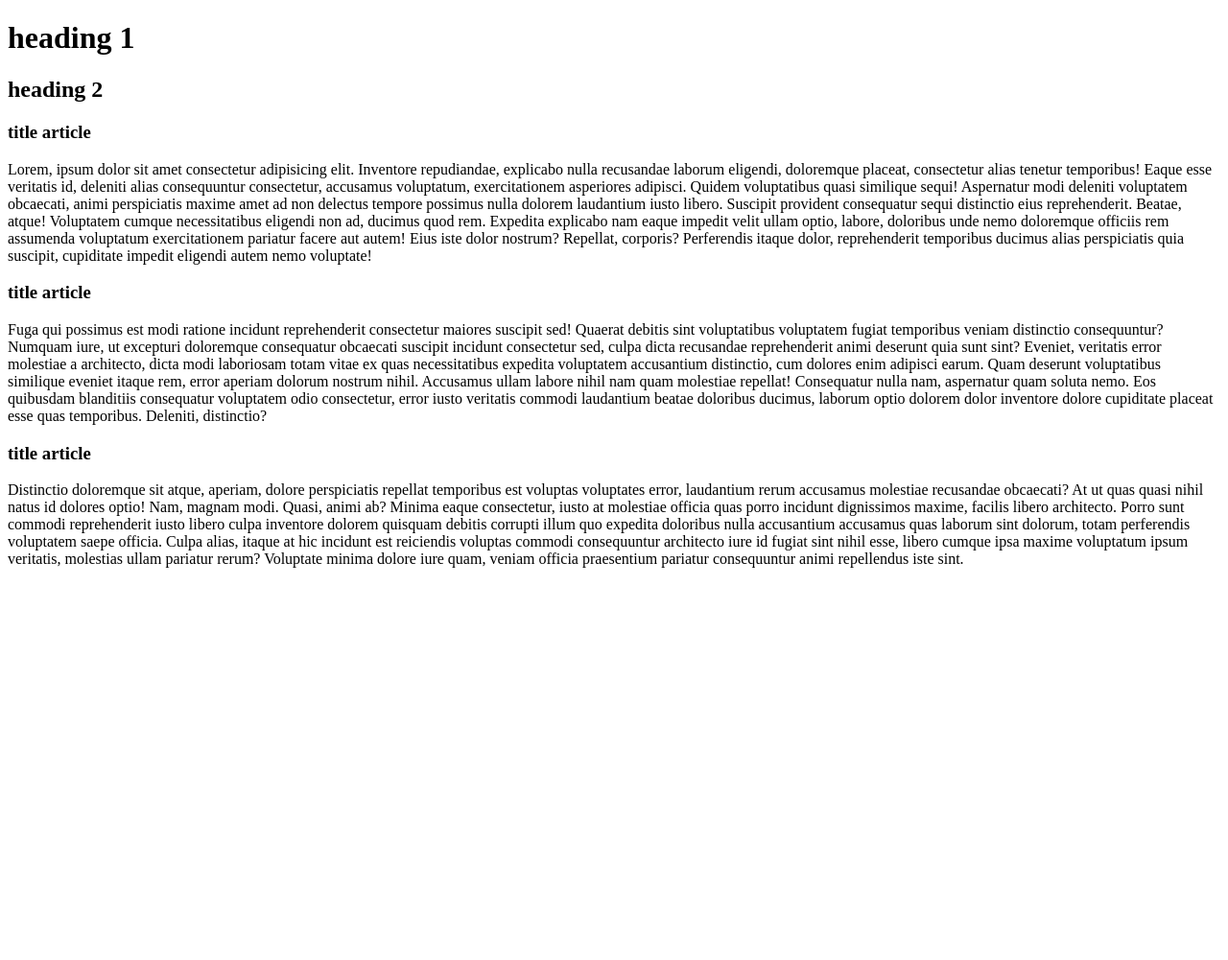
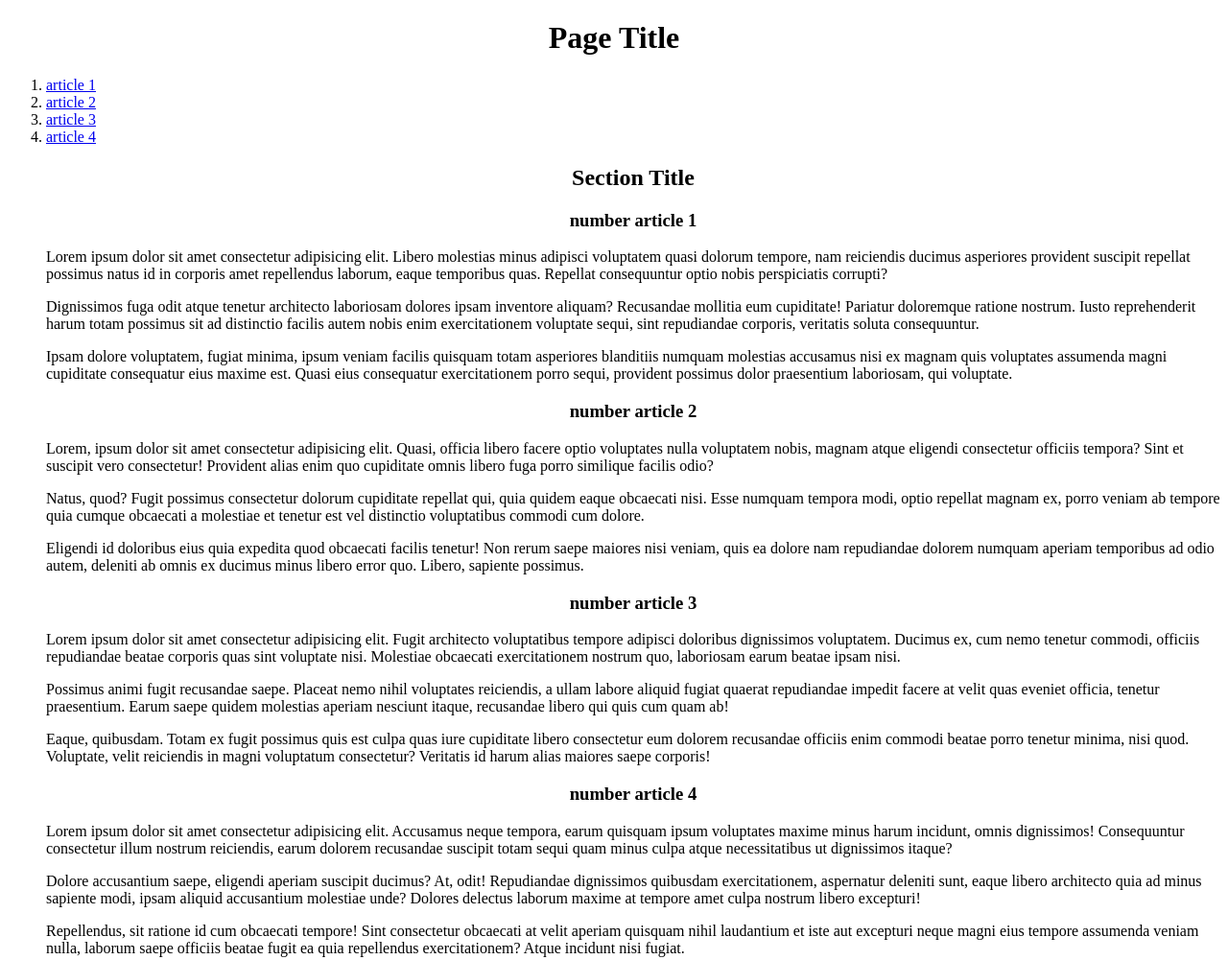
Before and after one commit to Linqui12/css, a plain HTML site: page index.html in a window 1280 px wide. Shown: the whole page at 96% size. Before the commit the page ends 800 px from the top, so only its background shows below. Drawn offline with Linux system fonts and the light colour scheme.

Commit message:
remade document

```diff
--- a/index.html
+++ b/index.html
@@ -2,25 +2,48 @@
 <html lang="en">
 <head>
   <meta charset="UTF-8">
+  <link rel="stylesheet" href="./assets/css/style.css">
   <title>CSS</title>
 </head>
+
 <body >
-<!-- h1.main-heading{heading 1}+section>(h2.main-heading{heading 2})+article.container*3>h3.heading-art{title article}+p>lorem120) -->
-<h1 class="main-heading">heading 1</h1>
-<section>
-  <h2 class="main-heading">heading 2</h2>
-  <article class="container">
-    <h3 class="heading-art">title article</h3>
-    <p>Lorem, ipsum dolor sit amet consectetur adipisicing elit. Inventore repudiandae, explicabo nulla recusandae laborum eligendi, doloremque placeat, consectetur alias tenetur temporibus! Eaque esse veritatis id, deleniti alias consequuntur consectetur, accusamus voluptatum, exercitationem asperiores adipisci. Quidem voluptatibus quasi similique sequi! Aspernatur modi deleniti voluptatem obcaecati, animi perspiciatis maxime amet ad non delectus tempore possimus nulla dolorem laudantium iusto libero. Suscipit provident consequatur sequi distinctio eius reprehenderit. Beatae, atque! Voluptatem cumque necessitatibus eligendi non ad, ducimus quod rem. Expedita explicabo nam eaque impedit velit ullam optio, labore, doloribus unde nemo doloremque officiis rem assumenda voluptatum exercitationem pariatur facere aut autem! Eius iste dolor nostrum? Repellat, corporis? Perferendis itaque dolor, reprehenderit temporibus ducimus alias perspiciatis quia suscipit, cupiditate impedit eligendi autem nemo voluptate!</p>
-  </article>
-  <article class="container">
-    <h3 class="heading-art">title article</h3>
-    <p>Fuga qui possimus est modi ratione incidunt reprehenderit consectetur maiores suscipit sed! Quaerat debitis sint voluptatibus voluptatem fugiat temporibus veniam distinctio consequuntur? Numquam iure, ut excepturi doloremque consequatur obcaecati suscipit incidunt consectetur sed, culpa dicta recusandae reprehenderit animi deserunt quia sunt sint? Eveniet, veritatis error molestiae a architecto, dicta modi laboriosam totam vitae ex quas necessitatibus expedita voluptatem accusantium distinctio, cum dolores enim adipisci earum. Quam deserunt voluptatibus similique eveniet itaque rem, error aperiam dolorum nostrum nihil. Accusamus ullam labore nihil nam quam molestiae repellat! Consequatur nulla nam, aspernatur quam soluta nemo. Eos quibusdam blanditiis consequatur voluptatem odio consectetur, error iusto veritatis commodi laudantium beatae doloribus ducimus, laborum optio dolorem dolor inventore dolore cupiditate placeat esse quas temporibus. Deleniti, distinctio?</p>
-  </article>
-  <article class="container">
-    <h3 class="heading-art">title article</h3>
-    <p>Distinctio doloremque sit atque, aperiam, dolore perspiciatis repellat temporibus est voluptas voluptates error, laudantium rerum accusamus molestiae recusandae obcaecati? At ut quas quasi nihil natus id dolores optio! Nam, magnam modi. Quasi, animi ab? Minima eaque consectetur, iusto at molestiae officia quas porro incidunt dignissimos maxime, facilis libero architecto. Porro sunt commodi reprehenderit iusto libero culpa inventore dolorem quisquam debitis corrupti illum quo expedita doloribus nulla accusantium accusamus quas laborum sint dolorum, totam perferendis voluptatem saepe officia. Culpa alias, itaque at hic incidunt est reiciendis voluptas commodi consequuntur architecto iure id fugiat sint nihil esse, libero cumque ipsa maxime voluptatum ipsum veritatis, molestias ullam pariatur rerum? Voluptate minima dolore iure quam, veniam officia praesentium pariatur consequuntur animi repellendus iste sint.</p>
-  </article>
-</section>
+
+<!-- h1.mainHead+nav>ol>(li.article1{part#})*4+section>h2{namesection}+article[id="#part1"]="link1"*4>h3.heading-art{title article}+p>lorem40 -->
+<h1 align="center",class="mainHead" >Page Title</h1>
+<nav>
+  <ol>
+    <li class="numbers"><a href="#part1">article 1</a></li>
+    <li class="numbers"><a href="#part2">article 2</a></li>
+    <li class="numbers"><a href="#part3">article 3</a></li>
+    <li class="numbers"><a href="#part4">article 4</a></li>
+    <section>
+      <h2 align="center", class="sectionHead">Section Title</h2>
+      <article id="part1">
+        <h3 align="center", class="conteinerHead">number article 1</h3>
+        <p class="particle">Lorem ipsum dolor sit amet consectetur adipisicing elit. Libero molestias minus adipisci voluptatem quasi dolorum tempore, nam reiciendis ducimus asperiores provident suscipit repellat possimus natus id in corporis amet repellendus laborum, eaque temporibus quas. Repellat consequuntur optio nobis perspiciatis corrupti?</p>
+        <p class="particle">Dignissimos fuga odit atque tenetur architecto laboriosam dolores ipsam inventore aliquam? Recusandae mollitia eum cupiditate! Pariatur doloremque ratione nostrum. Iusto reprehenderit harum totam possimus sit ad distinctio facilis autem nobis enim exercitationem voluptate sequi, sint repudiandae corporis, veritatis soluta consequuntur.</p>
+        <p class="particle">Ipsam dolore voluptatem, fugiat minima, ipsum veniam facilis quisquam totam asperiores blanditiis numquam molestias accusamus nisi ex magnam quis voluptates assumenda magni cupiditate consequatur eius maxime est. Quasi eius consequatur exercitationem porro sequi, provident possimus dolor praesentium laboriosam, qui voluptate.</p>
+      </article>
+      <article id="part2">
+        <h3 align="center", class="conteinerHead">number article 2</h3>
+        <p class="particle">Lorem, ipsum dolor sit amet consectetur adipisicing elit. Quasi, officia libero facere optio voluptates nulla voluptatem nobis, magnam atque eligendi consectetur officiis tempora? Sint et suscipit vero consectetur! Provident alias enim quo cupiditate omnis libero fuga porro similique facilis odio?</p>
+        <p class="particle">Natus, quod? Fugit possimus consectetur dolorum cupiditate repellat qui, quia quidem eaque obcaecati nisi. Esse numquam tempora modi, optio repellat magnam ex, porro veniam ab tempore quia cumque obcaecati a molestiae et tenetur est vel distinctio voluptatibus commodi cum dolore.</p>
+        <p class="particle">Eligendi id doloribus eius quia expedita quod obcaecati facilis tenetur! Non rerum saepe maiores nisi veniam, quis ea dolore nam repudiandae dolorem numquam aperiam temporibus ad odio autem, deleniti ab omnis ex ducimus minus libero error quo. Libero, sapiente possimus.</p>
+      </article>
+      <article id="part3">
+        <h3 align="center", class="conteinerHead">number article 3</h3>
+        <p class="particle">Lorem ipsum dolor sit amet consectetur adipisicing elit. Fugit architecto voluptatibus tempore adipisci doloribus dignissimos voluptatem. Ducimus ex, cum nemo tenetur commodi, officiis repudiandae beatae corporis quas sint voluptate nisi. Molestiae obcaecati exercitationem nostrum quo, laboriosam earum beatae ipsam nisi.</p>
+        <p class="particle">Possimus animi fugit recusandae saepe. Placeat nemo nihil voluptates reiciendis, a ullam labore aliquid fugiat quaerat repudiandae impedit facere at velit quas eveniet officia, tenetur praesentium. Earum saepe quidem molestias aperiam nesciunt itaque, recusandae libero qui quis cum quam ab!</p>
+        <p class="particle">Eaque, quibusdam. Totam ex fugit possimus quis est culpa quas iure cupiditate libero consectetur eum dolorem recusandae officiis enim commodi beatae porro tenetur minima, nisi quod. Voluptate, velit reiciendis in magni voluptatum consectetur? Veritatis id harum alias maiores saepe corporis!</p>
+      </article>
+      <article id="part4">
+        <h3 align="center",class="conteinerHead">number article 4</h3>
+        <p class="particle">Lorem ipsum dolor sit amet consectetur adipisicing elit. Accusamus neque tempora, earum quisquam ipsum voluptates maxime minus harum incidunt, omnis dignissimos! Consequuntur consectetur illum nostrum reiciendis, earum dolorem recusandae suscipit totam sequi quam minus culpa atque necessitatibus ut dignissimos itaque?</p>
+        <p class="particle">Dolore accusantium saepe, eligendi aperiam suscipit ducimus? At, odit! Repudiandae dignissimos quibusdam exercitationem, aspernatur deleniti sunt, eaque libero architecto quia ad minus sapiente modi, ipsam aliquid accusantium molestiae unde? Dolores delectus laborum maxime at tempore amet culpa nostrum libero excepturi!</p>
+        <p class="particle">Repellendus, sit ratione id cum obcaecati tempore! Sint consectetur obcaecati at velit aperiam quisquam nihil laudantium et iste aut excepturi neque magni eius tempore assumenda veniam nulla, laborum saepe officiis beatae fugit ea quia repellendus exercitationem? Atque incidunt nisi fugiat.</p>
+      </article>
+    </section>
+  </ol>
+</nav>
 </body>
 </html>
```
